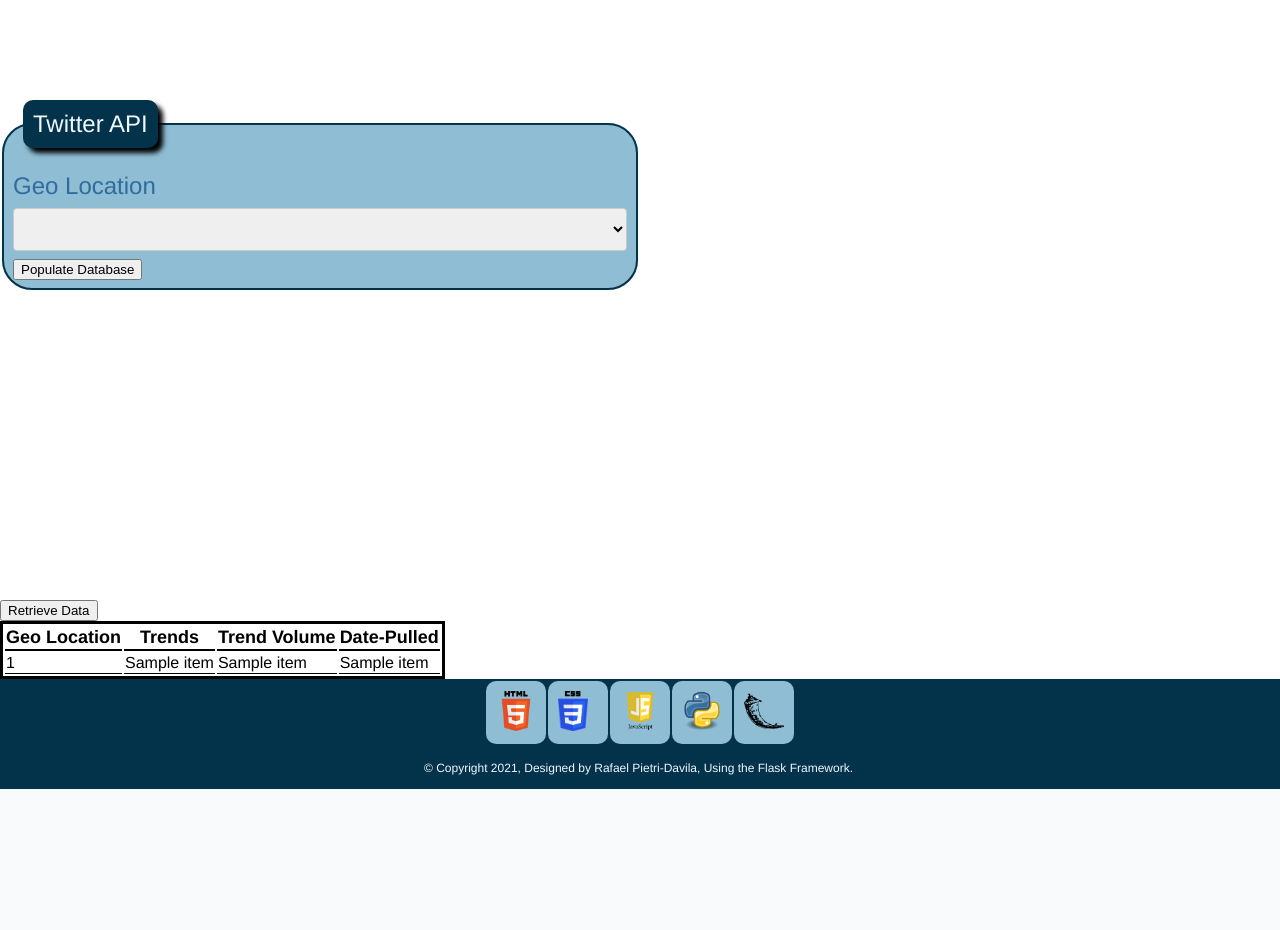
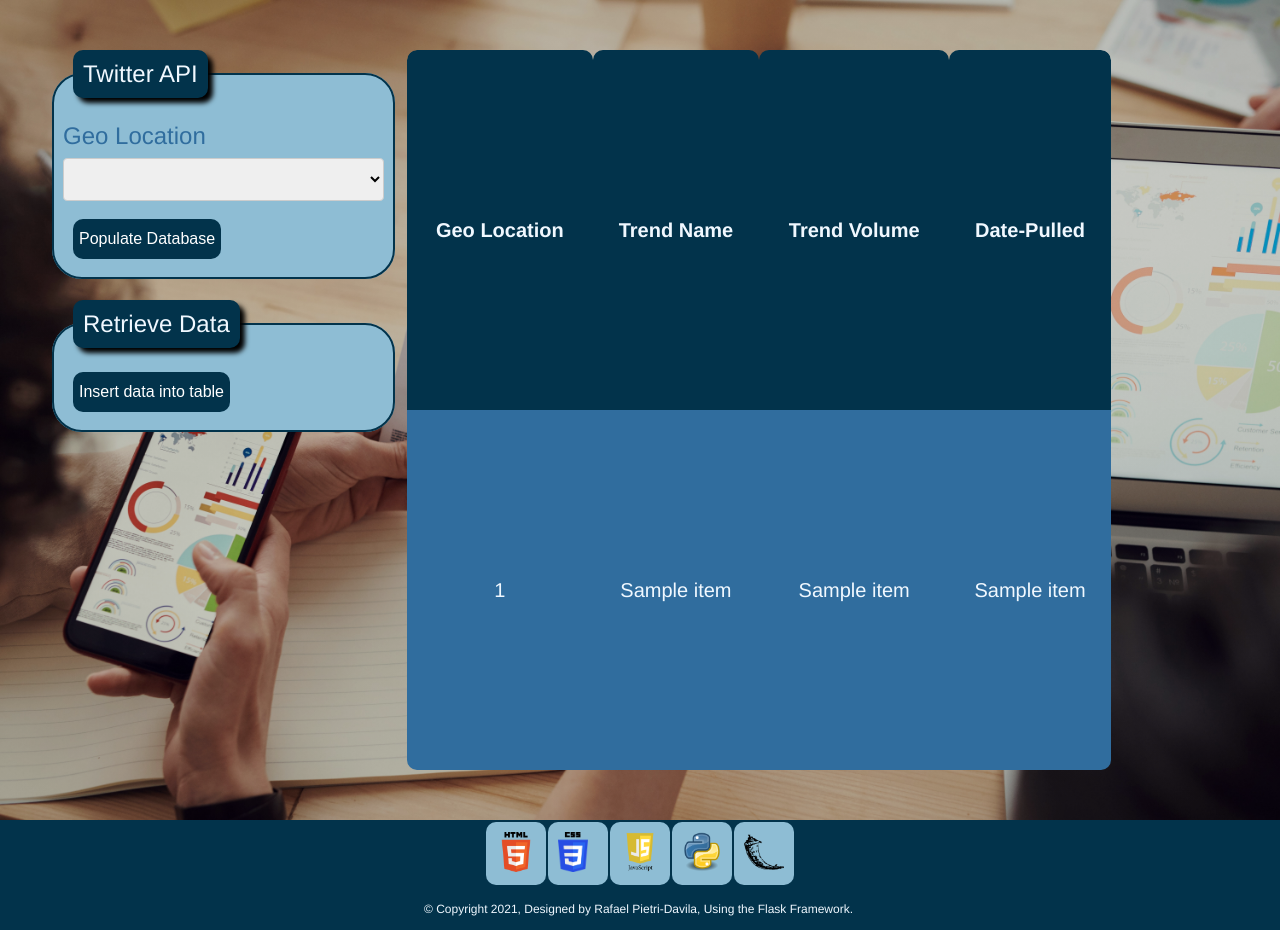
Before and after one commit to rpdavila/personal_portfolio, a Flask app: template website/templates/twitter-api.html in a window 1280 px wide. Shown: the part 53-983 px from the top of the page. Before the commit the page ends 842 px from the top, so only its background shows below. Run offline with Flask 2, Linux system fonts and the light colour scheme; tables that the repository leaves empty hold one stand-in row (values such as "Sample post"); the template is opened without the code that fills it: values that come from a table or form of the project are taken from there, most other values are stand-ins (such as "Sample title", 1, 10 or a date in 2020); lists and menus that the app fills with data are empty.

Commit message:
added background image to twitter page. modified tables with website color scheme modified twitter api to function with website

```diff
--- a/website/forms.py
+++ b/website/forms.py
@@ -24,5 +24,4 @@ class TwitterForm(FlaskForm):
                           choices=[],
                           validators=[DataRequired()])
     submit1 = SubmitField('Populate Database')
-    submit2 = SubmitField('Retrieve Data')
-    submit3 = SubmitField('Populate List')
+    submit2 = SubmitField('Insert data into table')
--- a/website/routes.py
+++ b/website/routes.py
@@ -5,6 +5,7 @@ from website.dbqueries import (insert_from_contact_form, grab_country_data, get_
                                delete_records_in_twitter_trends)
 from twitter_api import trends_available, retrieve_data
 from flask_mail import Message
+import time
 
 
 @app.route('/')
--- a/website/static/style.css
+++ b/website/static/style.css
@@ -174,6 +174,7 @@ textarea {
     background-color: #02334b;
     color: #ffffff;
     border-radius: 10px;
+    border: none;
     height: 40px;
     width: 10rem;
     margin: 10px 10px;
@@ -232,19 +233,109 @@ textarea {
   /*add card animation here*/
 /*twitter page*/
 
+.twitter-content-background {
+    display: flex;
+    justify-content: center;
+    align-content: center;
+    background-size: cover;
+    background: linear-gradient(rgba(0, 0, 0, 0.2), rgba(0, 0, 0, 0.2)), url("data.jpg") no-repeat;
+    height: 100%;
+    width: 100%;
+    background-size: cover;
+}
+.twitter-content {
+    display: grid;
+    grid-template-columns: repeat(auto-fill, minmax(100px, 1fr));
+    grid-template-rows: repeat(auto-fill, minmax(100px, 1fr));
+    grid-auto-flow: row;
+    grid-gap: 10px;
+    align-content: center;
+    height: 60em;
+    width: 100%;
+    margin: 50px;
+}
+
+/* form is inheriting from contact page*/
+.twitter-form-wrapper {
+    grid-column: 1/4;
+    grid-row: 1/4;
+    display: grid;
+    grid-template-rows:repeat(auto-fill, minmax(100px, 1fr));
+    grid-gap: 20px;
+    align-content: flex-start;
+}
+
+#twitter-form {
+    height:auto;
+    width:auto;
+    margin-top: 0;
+    grid-column: 1;
+    grid-row: 1/3;
+}
+#submit1 {
+    background-color: #02334b;
+    color: #ffffff;
+    border-radius: 10px;
+    border: none;
+    height: 40px;
+    width: auto;
+    margin: 10px 10px;
+    font-size: medium;
+}
+/* button 2*/
+.button-2-container {
+    grid-column: 1;
+    grid-row: 3;
+}
+#submit2 {
+    background-color: #02334b;
+    color: #ffffff;
+    border-radius: 10px;
+    border: none;
+    height: 40px;
+    width: auto;
+    margin: 10px 10px;
+    font-size: medium;
+}
+.table-container{
+    border-radius: 10px;
+    grid-column: 4/10;
+    grid-row: 1/7;
+    overflow: auto;
+    display: flex;
+    justify-content: center;
+    height: 100%;
+    width: 100%;
+}
+
 table {
-    border: black solid 3px;
+    border-collapse: collapse;
+    width: 100%;
 }
 
 th {
-    font-size: large;
-    border-bottom: black solid 2px;
+    text-align: center;
+    border-radius: 10px 10px 0 0;
+    font-size: 20px;
+    color: #F0F8FF
 }
 
 td {
-    font-size: medium;
-    border-bottom: black solid 1px;
+    text-align: center;
+    border: black 1px;
+    position: center;
+    font-size: 20px;
 }
+
+tr:nth-child(even) {
+    background-color: #306d9e;
+    color: #F0F8FF;
+}
+tr:nth-child(odd) {
+    background-color:#02334B;
+    color: #F0F8FF;
+}
+
 /*footer*/
 
 footer {
@@ -263,6 +354,7 @@ footer {
     height: 110px;
     width: 100%;
 }
+
 /*footer logos*/
 .skill-img-html {
     grid-column: 2;
@@ -303,6 +395,6 @@ footer {
 .copyright {
     grid-row: 2;
     grid-column: span 7;
-    color: #F0F8FF;
+    color: #f0f8ff;
     align-items: center;
 }
--- a/website/templates/twitter-api.html
+++ b/website/templates/twitter-api.html
@@ -1,7 +1,10 @@
 {% extends "layout.html" %}
 {% block content %}
-    <div class="form-wrapper">
-    <fieldset>
+    <div class="twitter-content-background">
+        <div class="twitter-content">
+          <div class="twitter-form-wrapper">
+            <div class="form-wrapper" id="twitter-form">
+            <fieldset id="form1">
             <legend class="legend">Twitter API</legend>
               <form method="POST" action="">
                   {{ form.csrf_token }}
@@ -24,14 +27,20 @@
               </form>
             </fieldset>
             </div>
-    <form method="POST" action="">
-    <div> {{ form.submit2 }}</div>
+            <div class="button-2-container">
+              <fieldset>
+                <legend class="legend">Retrieve Data</legend>
+                  <form id="button-2" method="POST" action="">
+                    {{ form.submit2 }}
                   </form>
+              </fieldset>
+            </div>
+          </div>
             <div class="table-container">
               <table class="twitter-table">
                 <tr>
                   <th>Geo Location</th>
-          <th>Trends</th>
+                  <th>Trend Name</th>
                   <th>Trend Volume</th>
                   <th>Date-Pulled</th>
                 </tr>
@@ -45,4 +54,6 @@
                 {% endfor %}
               </table>
             </div>
+        </div>
+    </div>
 {% endblock content %}
```
Also changed, not shown: db.sqlite, website/static/data.jpg (added). Lines whose indentation alone changed are shown as unchanged.
